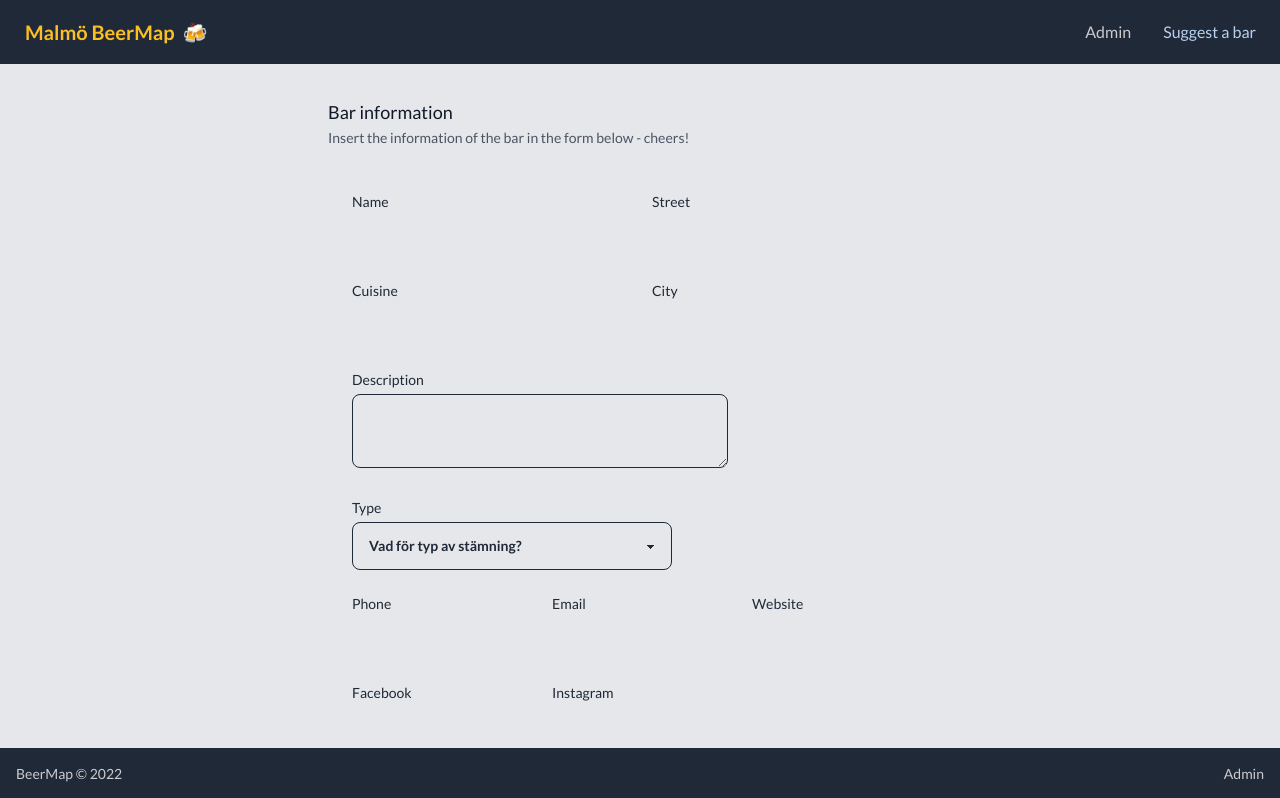
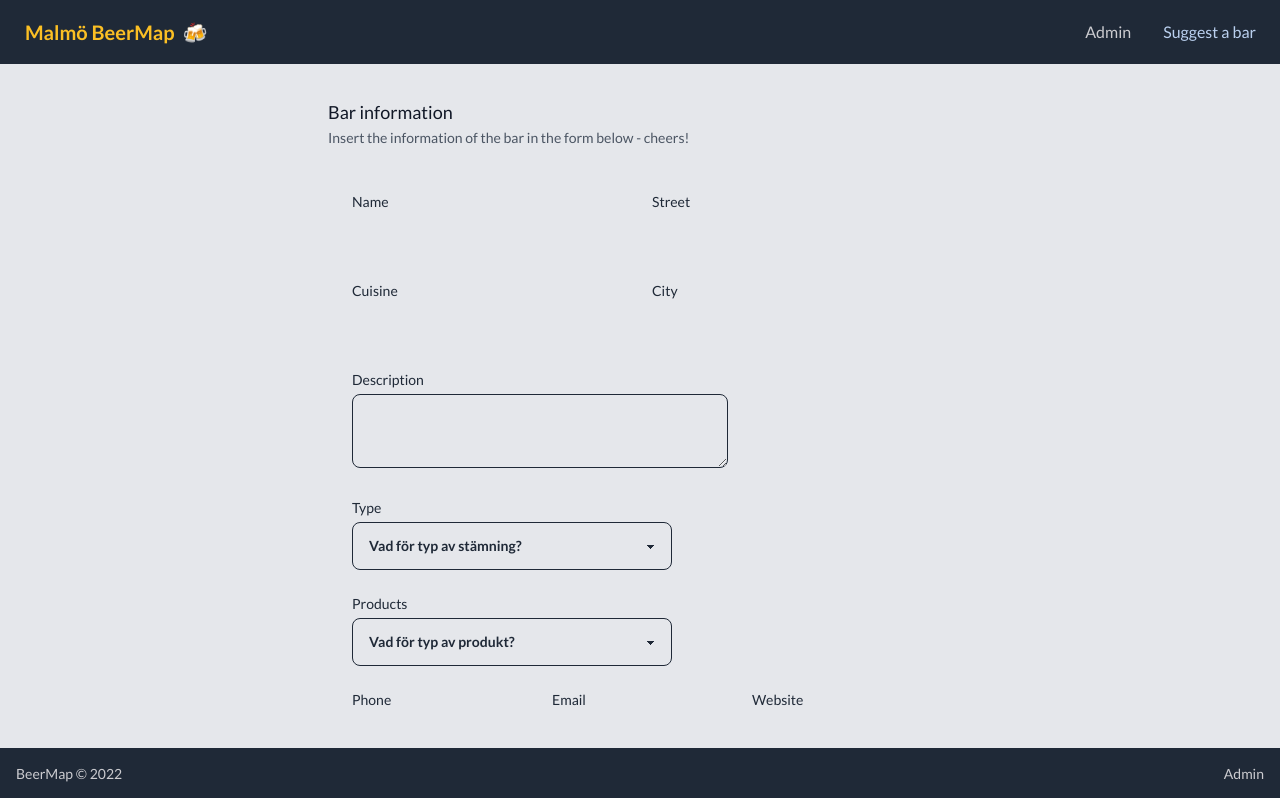
Before and after one commit to FransGPasse/Malmo-Beermap, a React (Vite) app: page /suggestions in a window 1280 px wide. Shown: the top 798 px of the page. Built offline with nearby package versions, Linux system fonts and the light colour scheme; no server answers.

Commit message:
added products as option in suggestion

```diff
--- a/src/components/CreateForm.jsx
+++ b/src/components/CreateForm.jsx
@@ -31,6 +31,7 @@ const CreateForm = ({ id }) => {
       city: data.city,
       description: data.description,
       type: data.type,
+      product: data.product,
       phone: data.phone,
       website: data.website,
       email: data.email,
@@ -54,6 +55,7 @@ const CreateForm = ({ id }) => {
       city: data.city,
       description: data.description,
       type: data.type,
+      product: data.product,
       phone: data.phone,
       website: data.website,
       email: data.email,
@@ -229,9 +231,35 @@ const CreateForm = ({ id }) => {
                         <option disabled selected>
                           Vad för typ av stämning?
                         </option>
-                        <option>Chill</option>
-                        <option>Party</option>
-                        <option>AW</option>
+                        <option>Divebar</option>
+                        <option>Cocktailbar</option>
+                        <option>Microbrewery</option>
+                        <option>Sportsbar</option>
+                        <option>Karaokebar</option>
+                      </select>
+                    </div>
+
+                    <div className="col-span-6 sm:col-span-5">
+                      <label
+                        htmlFor="product"
+                        className="block text-sm font-medium text-primary pb-1"
+                      >
+                        Products
+                      </label>
+                      <select
+                        {...register("product")}
+                        required
+                        id="product"
+                        name="product"
+                        className="select w-full max-w-xs text-primary bg-secondary border border-primary"
+                      >
+                        <option disabled selected>
+                          Vad för typ av produkt?
+                        </option>
+                        <option>Craftbeer</option>
+                        <option>Local beer</option>
+                        <option>Cocktails</option>
+                        <option>Natural wines</option>
                       </select>
                     </div>
 
--- a/src/pages/AdminPage.jsx
+++ b/src/pages/AdminPage.jsx
@@ -37,6 +37,7 @@ const AdminPage = () => {
       city: data.city,
       description: data.description,
       type: data.type,
+      product: data.product,
       phone: data.phone,
       website: data.website,
       email: data.email,
@@ -75,6 +76,10 @@ const AdminPage = () => {
       {
         Header: "Type",
         accessor: "type",
+      },
+      {
+        Header: "Product",
+        accessor: "product",
       },
       {
         Header: "Phone",
@@ -147,6 +152,10 @@ const AdminPage = () => {
       {
         Header: "Type",
         accessor: "type",
+      },
+      {
+        header: "Product",
+        accessor: "product",
       },
       {
         Header: "Phone",
```
